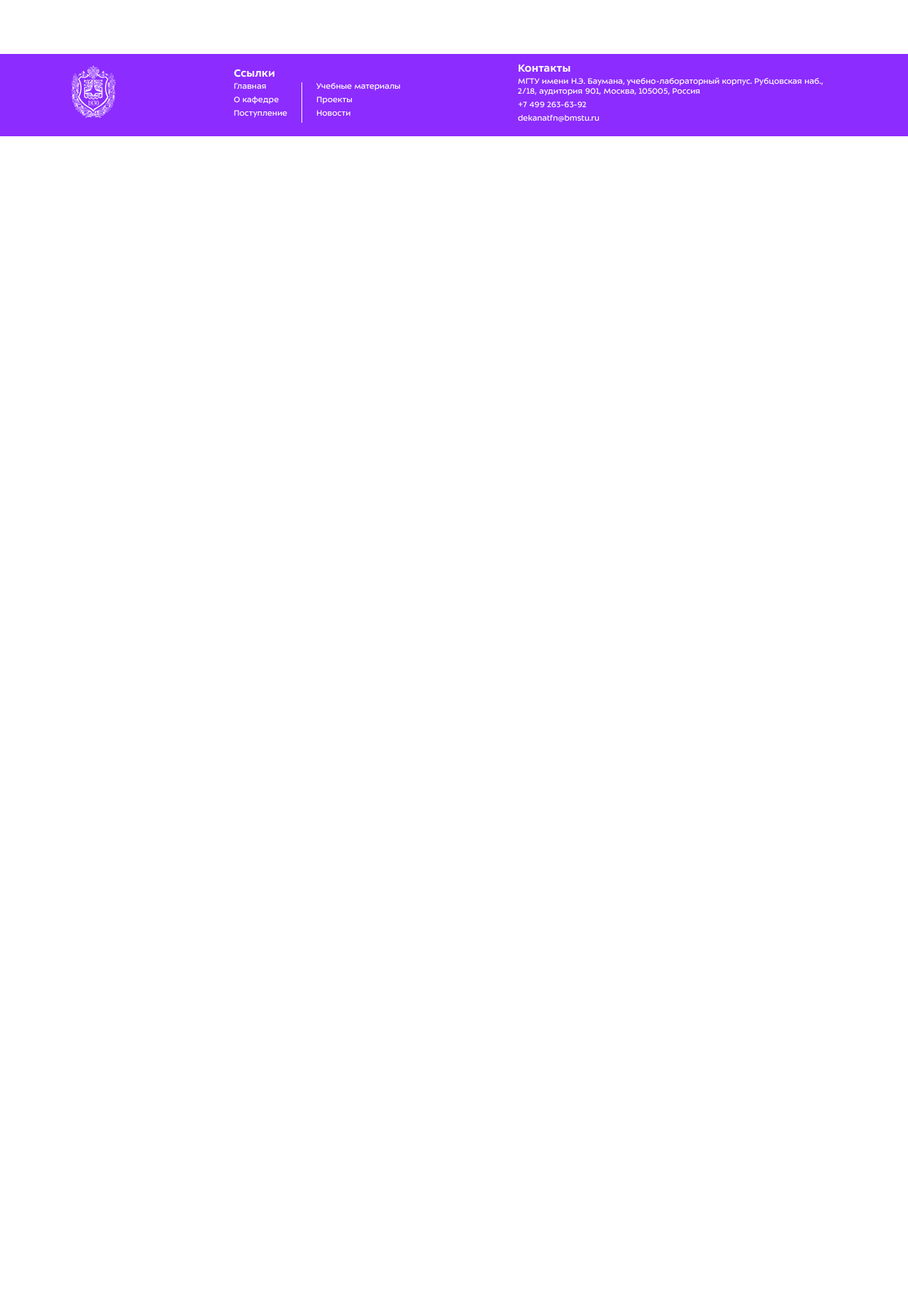
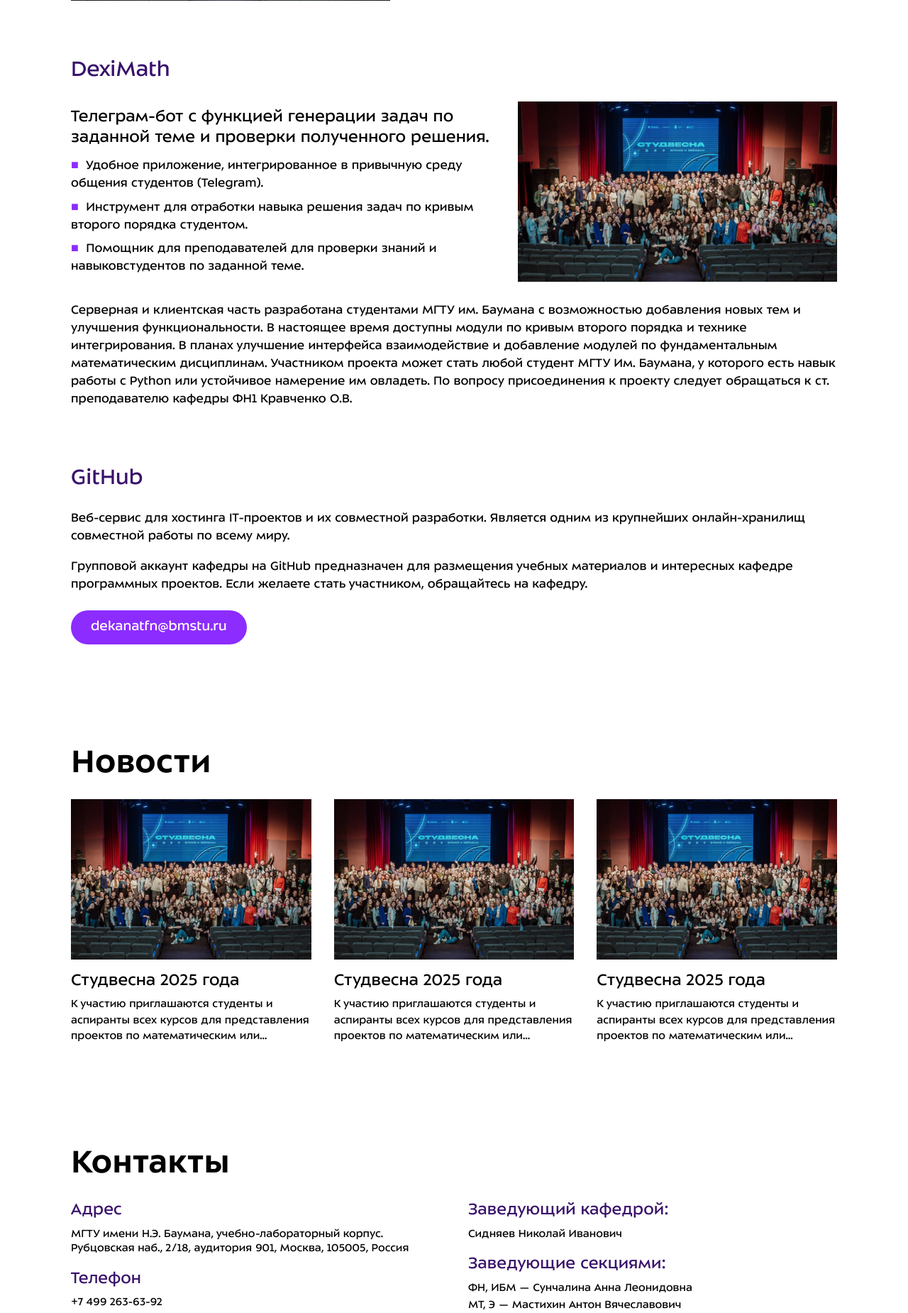
Before and after one commit to rvasutenko/web-fn-1, a Django app: page / in a window 1280 px wide. Shown: the part 3675-5525 px from the top of the page at 71% size. Before the commit the page ends 3867 px from the top, so only its background shows below. Run offline with Django 4.2, Linux system fonts and the light colour scheme.

Commit message:
feat: first-screen + contacts layout

```diff
--- a/fn1/main/views.py
+++ b/fn1/main/views.py
@@ -36,7 +36,6 @@ def about_page(request):
                 }
             ]
         },
-
         {
             'title': 'DexiMath',
             'content': [
@@ -55,10 +54,44 @@ def about_page(request):
                 },
             ]
         },
+        {
+            'title': 'GitHub',
+            'content': [
+                {
+                    'text_group': [
+                        'Веб-сервис для хостинга IT-проектов и их совместной разработки. Является одним из крупнейших онлайн-хранилищ совместной работы по всему миру.',
+                        'Групповой аккаунт кафедры на GitHub предназначен для размещения учебных материалов и интересных кафедре программных проектов. Если желаете стать участником, обращайтесь на кафедру.'
+                    ],
+                    'button': {
+                        'text': 'dekanatfn@bmstu.ru',
+                        'href': 'mailto:dekanatfn@bmstu.ru',
+                    },
+                },
+            ]
+        },
+    ]
+
+    news = [
+        {
+            'img': '/static/img/studvesna.jpg',
+            'title': 'Студвесна 2025 года',
+            'text': 'К участию приглашаются студенты и аспиранты всех курсов для представления проектов по математическим или прикладным дисциплинам. По результатам выступления ряд работ выбирается для публикации в сборнике трудов конференции (РИНЦ), а также происходит отбор для общеуниверситетского пленарного заседания с участием внешних экспертов.',
+        },
+        {
+            'img': '/static/img/studvesna.jpg',
+            'title': 'Студвесна 2025 года',
+            'text': 'К участию приглашаются студенты и аспиранты всех курсов для представления проектов по математическим или прикладным дисциплинам. По результатам выступления ряд работ выбирается для публикации в сборнике трудов конференции (РИНЦ), а также происходит отбор для общеуниверситетского пленарного заседания с участием внешних экспертов.',
+        },
+        {
+            'img': '/static/img/studvesna.jpg',
+            'title': 'Студвесна 2025 года',
+            'text': 'К участию приглашаются студенты и аспиранты всех курсов для представления проектов по математическим или прикладным дисциплинам. По результатам выступления ряд работ выбирается для публикации в сборнике трудов конференции (РИНЦ), а также происходит отбор для общеуниверситетского пленарного заседания с участием внешних экспертов.',
+        },
     ]
 
     context = {
         'projects': projects,
+        'news': news,
     }
 
     return render(request, 'about.html', context)
--- a/fn1/static/css/about.css
+++ b/fn1/static/css/about.css
@@ -102,3 +102,19 @@
     flex-direction: column;
     gap: 40px;
 }
+
+
+.news {
+    gap: 28px;
+}
+
+.news__content {
+    display: flex;
+    flex-direction: row;
+    gap: 32px;
+}
+
+
+.contacts {
+    gap: 28px;
+}
--- a/fn1/static/css/components/article.css
+++ b/fn1/static/css/components/article.css
@@ -9,7 +9,7 @@
     flex-direction: row-reverse;
 }
 
-.article.imgless {
+.article.imgless:not(:first-child) {
     margin-top: -12px;
 }
 
@@ -30,9 +30,31 @@
     display: flex;
     flex-direction: column;
     gap: 12px;
+    align-items: flex-start;
 }
 
 .article__text {
     display: flex;
     flex-direction: column;
 }
+
+.article__button {
+    margin-top: 12px;
+}
+
+.button_anchor {
+    background: var(--bg-accent);
+    color: var(--text-negative);
+    padding: 12px 28px;
+    font-size: 20px;
+    border-radius: 100px;
+    transition: all .1s ease-in-out;
+}
+
+.button_anchor:hover {
+    opacity: .85;
+}
+
+.button_anchor:active {
+    opacity: 1;
+}
--- /dev/null
+++ b/fn1/static/css/components/contacts.css
@@ -0,0 +1,37 @@
+.contacts__content {
+    display: flex;
+    flex-direction: row;
+    gap: 40px;
+}
+
+.contacts__col {
+    display: flex;
+    flex-direction: column;
+    align-items: flex-start;
+    gap: 16px;
+    width: 100%;
+}
+
+.contacts__contact {
+    display: flex;
+    flex-direction: column;
+    align-items: flex-start;
+    gap: 8px;
+}
+
+.contact__title {
+    font-size: 24px;
+    color: var(--text-accent-dark);
+    line-height: 1.3;
+}
+
+.contact__info {
+    font-size: 16px;
+    line-height: 1.3;
+}
+
+.contact__managers {
+    display: flex;
+    flex-direction: column;
+    gap: 4px;
+}
--- a/fn1/static/css/components/header.css
+++ b/fn1/static/css/components/header.css
@@ -8,6 +8,7 @@
     border-bottom: solid 1px var(--stroke-primary);
     position: fixed;
     background: var(--bg-primary);
+    z-index: 2;
 }
 
 .header__logo {
--- /dev/null
+++ b/fn1/static/css/components/news_article.css
@@ -0,0 +1,31 @@
+.news-article {
+    display: flex;
+    flex-direction: column;
+    gap: 16px;
+    width: 100%;
+}
+
+.news-article__img {
+    width: 100%;
+    aspect-ratio: 3 / 2;
+    object-fit: cover;
+}
+
+.news-article__info {
+    display: flex;
+    flex-direction: column;
+    gap: 8px;
+}
+
+.news-article__title {
+    font-size: 24px;
+}
+
+.news-article__text {
+    font-size: 16px;
+    line-clamp: 3;
+    -webkit-line-clamp: 3;
+    display: -webkit-box;
+    overflow: hidden;
+    -webkit-box-orient: vertical;
+}
--- a/fn1/static/css/constants.css
+++ b/fn1/static/css/constants.css
@@ -11,5 +11,5 @@
     --icon-accent: #8C2CFF;
     --icon-negative: #1A1A19;
 
-    --stroke-primary: #1A1A19;
+    --stroke-primary: #1A1A1930;
 }
--- a/fn1/static/css/imports.css
+++ b/fn1/static/css/imports.css
@@ -8,3 +8,6 @@
 @import url('components/footer.css');
 @import url('components/details.css');
 @import url('components/article.css');
+@import url('components/news_article.css');
+@import url('components/contacts.css');
+@import url('components/first_screen.css');
--- a/fn1/static/css/normalize.css
+++ b/fn1/static/css/normalize.css
@@ -12,6 +12,7 @@ html {
 main {
     flex: 1;
     padding: 140px 100px;
+    padding-top: 0;
     display: flex;
     flex-direction: column;
     gap: 140px;
--- a/fn1/templates/about.html
+++ b/fn1/templates/about.html
@@ -6,6 +6,10 @@
 {% endblock %}
 
 {% block main %}
+    <section class="section first-screen">
+        {% include 'components/first_screen.html' %}
+    </section>
+
     <section class="section about">
         <div class="about__block">
             <h1>О кафедре</h1>
@@ -63,11 +67,25 @@
                     <span class="subtitle-1">{{ project.title }}</span>
                     <div class="project__content">
                         {% for article in project.content %}
-                            {% include 'components/article.html' with reversed=article.reversed img=article.img title=article.title text=article.text list=article.list %}
+                            {% include 'components/article.html' with reversed=article.reversed img=article.img title=article.title text=article.text text_group=article.text_group list=article.list button=article.button %}
                         {% endfor %}
                     </div>
                 </div>
             {% endfor %}
         </div>
     </section>
+
+    <section class="section news">
+        <h1>Новости</h1>
+        <div class="news__content">
+            {% for news_article in news %}
+                {% include 'components/news_article.html' with img=news_article.img title=news_article.title text=news_article.text %}
+            {% endfor %}
+        </div>
+    </section>
+
+    <section class="section contacts">
+        <h1>Контакты</h1>
+        {% include 'components/contacts.html' %}
+    </section>
 {% endblock %}
--- a/fn1/templates/components/article.html
+++ b/fn1/templates/components/article.html
@@ -10,10 +10,20 @@
                 <span class="subtitle-2">{{ title }}</span>
             </div>
         {% endif %}
+
         <div class="article__text">
             {% if text %}
                 <p class="p">{{ text }}</p>
             {% endif %}
+
+            {% if text_group %}
+                <div class="text_group">
+                    {% for text_chunk in text_group %}
+                        <p class="p">{{ text_chunk }}</p>
+                    {% endfor %}
+                </div>
+            {% endif %}
+
             {% if list %}
                 <ul class="list">
                     {% for item in list %}
@@ -22,5 +32,11 @@
                 </ul>
             {% endif %}
         </div>
+
+        {% if button %}
+            <a class="article__button button_anchor" href="{{ button.href }}">
+                {{ button.text }}
+            </a>
+        {% endif %}
     </div>
 </article>
--- /dev/null
+++ b/fn1/templates/components/contacts.html
@@ -0,0 +1,32 @@
+<div class="contacts__content">
+    <div class="contacts__col">
+        <div class="contacts__contact">
+            <span class="contact__title">Адрес</span>
+            <span class="contact__info">МГТУ имени Н.Э. Баумана, учебно-лабораторный корпус. Рубцовская наб., 2/18, аудитория 901, Москва, 105005, Россия</span>
+        </div>
+        <div class="contacts__contact">
+            <span class="contact__title">Телефон</span>
+            <span class="contact__info">+7 499 263-63-92</span>
+        </div>
+        <div class="contacts__contact">
+            <span class="contact__title">Email</span>
+            <span class="contact__info">dekanatfn@bmstu.ru</span>
+        </div>
+    </div>
+    <div class="contacts__col">
+        <div class="contacts__contact">
+            <span class="contact__title">Заведующий кафедрой:</span>
+            <span class="contact__info">Сидняев Николай Иванович</span>
+        </div>
+        <div class="contacts__contact">
+            <span class="contact__title">Заведующие секциями:</span>
+            <div class="contact__managers">
+                <span class="contact__info">ФН, ИБМ — Сунчалина Анна Леонидовна</span>
+                <span class="contact__info">МТ, Э — Мастихин Антон Вячеславович</span>
+                <span class="contact__info">РК, БМТ — Томашпольский Виктор Яковлевич</span>
+                <span class="contact__info">СГН — Тянникова Нина Дмитриевна</span>
+                <span class="contact__info">Л, ЮР, ГУИМЦ — Семакин Артём Николаевич</span>
+            </div>
+        </div>
+    </div>
+</div>
--- /dev/null
+++ b/fn1/templates/components/first_screen.html
@@ -0,0 +1,9 @@
+{% load static %}
+
+<div class="first-screen__container">
+    <img class="first-screen__bg" src="{% static 'img/first-screen-bg.jpg' %}" alt="">
+    <div class="first-screen__content">
+        <h1 class="first-screen__title">Кафедра ФН1</h1>
+        <span class="first-screen__subtitle">Высшая математика</span>
+    </div>
+</div>
--- /dev/null
+++ b/fn1/templates/components/news_article.html
@@ -0,0 +1,11 @@
+{% load static %}
+
+<article class="news-article">
+    <img class="news-article__img" src="{{ img }}" alt="">
+    <div class="news-article__info">
+        <span class="news-article__title">{{ title }}</span>
+        <div class="news-article__text">
+            <p class="p news-article__text">{{ text }}</p>
+        </div>
+    </div>
+</article>
```
Also changed, not shown: fn1/static/css/components/first_screen.css (added, +32 -0 lines), fn1/static/img/first-screen-bg.jpg (added), 1 other file.
